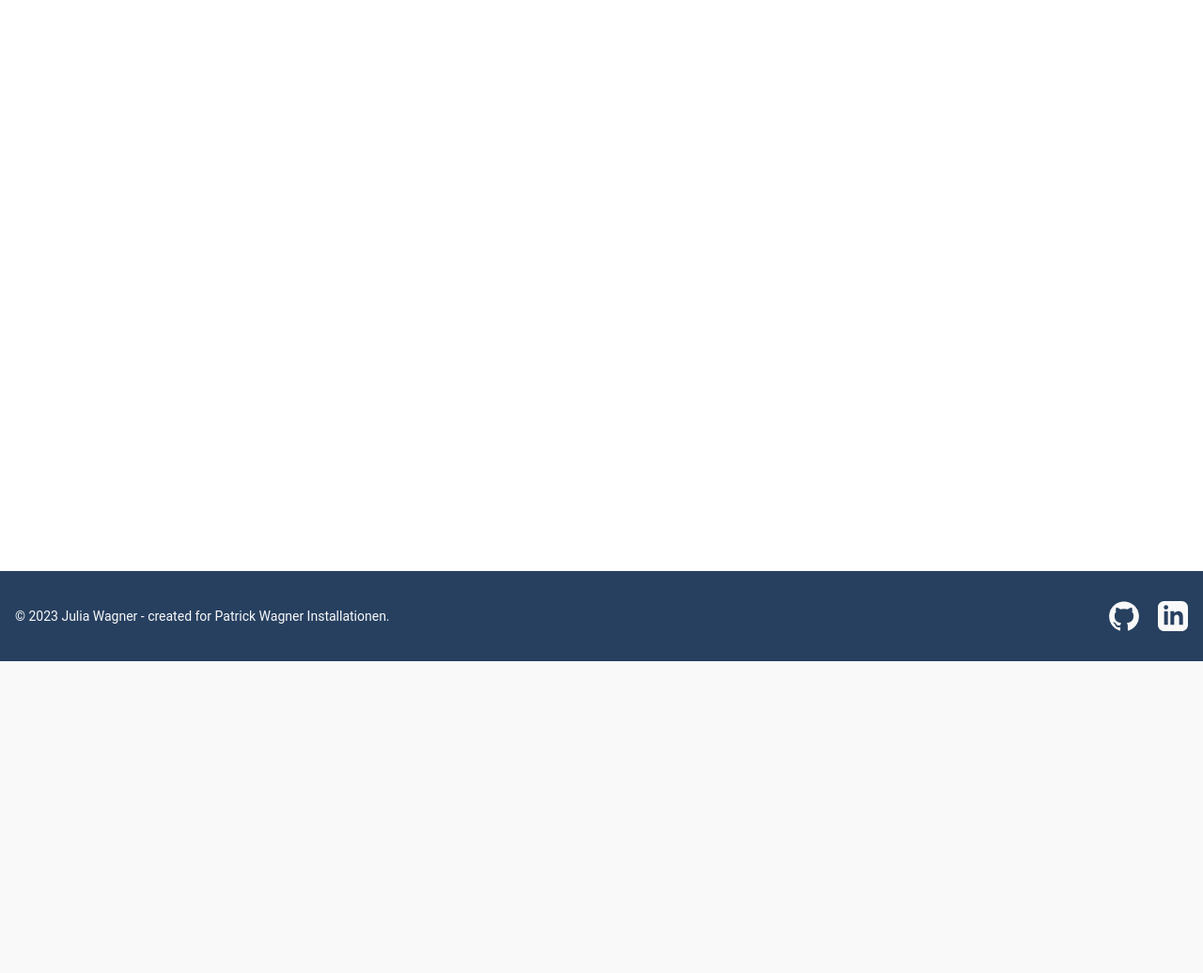
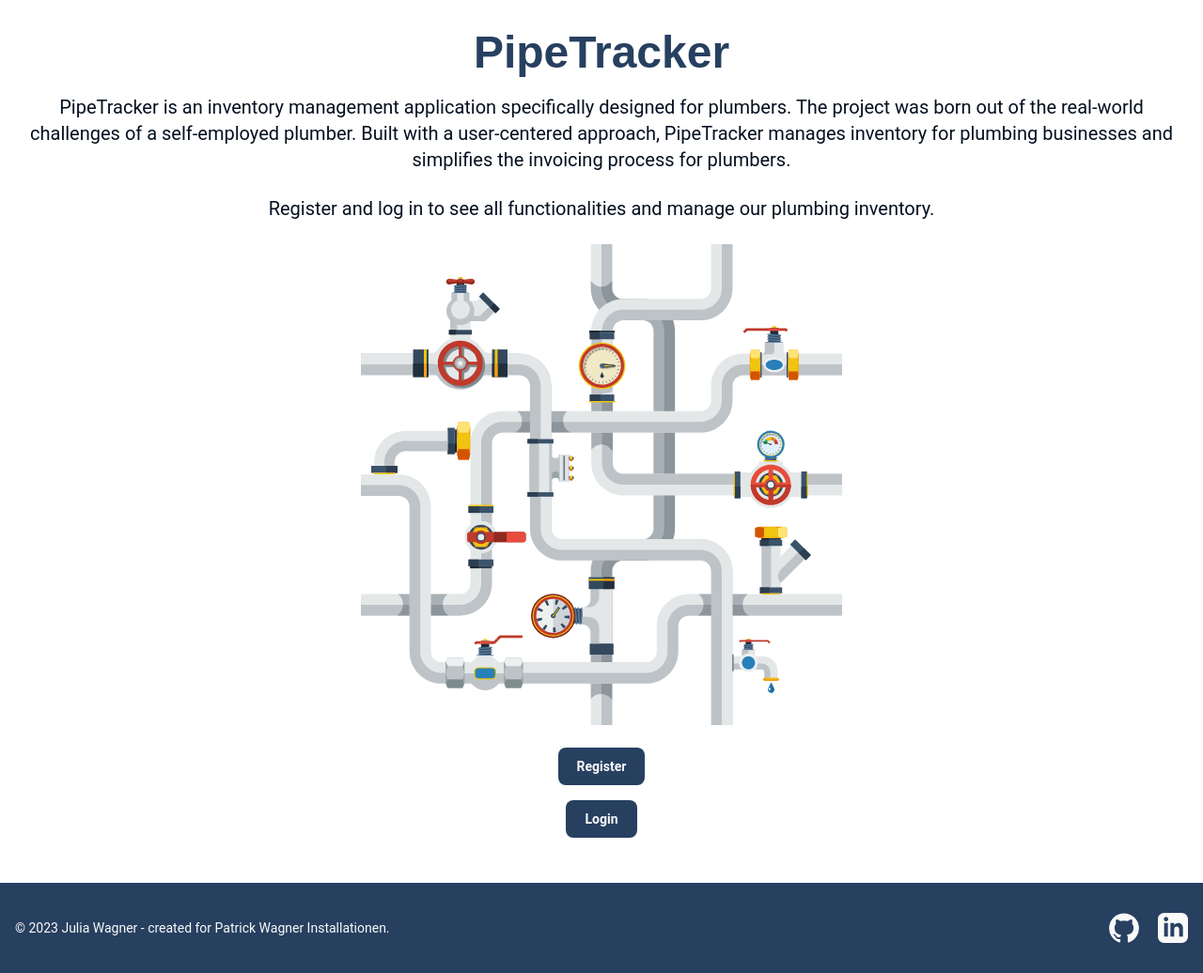
Before and after one commit to Julia-Wagner/PipeTracker, a Django app: page / in a window 1280 px wide. Shown: the part 96-1132 px from the top of the page at 94% size. Before the commit the page ends 800 px from the top, so only its background shows below. Run offline with Django 4.2, Linux system fonts and the light colour scheme.

Commit message:
feat: add content to landing page and add deployed link to readme

```diff
--- a/home/templates/home/index.html
+++ b/home/templates/home/index.html
@@ -1 +1,27 @@
 {% extends "base.html" %}
+
+{% block content %}
+
+<div class="text-center">
+    <h1 class="mb-5 text-3xl font-bold text-darkblue md:text-4xl lg:text-5xl">
+        PipeTracker</h1>
+    <p class="mb-6 text-lg font-normal text-customblack lg:text-xl">PipeTracker
+        is an inventory management application specifically designed
+        for plumbers. The project was born out of the real-world challenges of
+        a self-employed plumber. Built with a user-centered approach,
+        PipeTracker manages inventory for plumbing businesses and simplifies
+        the invoicing process for plumbers.</p>
+    <p class="mb-6 text-lg font-normal text-customblack lg:text-xl">Register
+        and log in to see all functionalities and manage our plumbing
+        inventory.</p>
+
+    <img class="h-auto max-w-lg mx-auto mb-6" src="./static/images/pipes.svg" alt="vector image of pipes">
+
+    <a href="{% url 'account_signup' %}"
+    class="block w-fit m-auto font-bold text-customwhite bg-darkblue hover:bg-lightblue hover:text-customblack focus:ring-4 focus:ring-blue-300 rounded-lg text-sm px-5 py-2.5 mb-4 focus:outline-none">Register</a>
+    <a href="{% url 'account_login' %}"
+    class="block w-fit m-auto font-bold text-customwhite bg-darkblue hover:bg-lightblue hover:text-customblack focus:ring-4 focus:ring-blue-300 rounded-lg text-sm px-5 py-2.5 mb-4 focus:outline-none">Login</a>
+
+</div>
+
+{% endblock %}
--- a/static/css/output.css
+++ b/static/css/output.css
@@ -740,6 +740,10 @@ video {
   max-width: 1280px;
 }
 
+.max-w-lg {
+  max-width: 32rem;
+}
+
 .flex-auto {
   flex: 1 1 auto;
 }
--- a/templates/allauth/account/base_manage.html
+++ b/templates/allauth/account/base_manage.html
@@ -1 +1 @@
-{% extends "allauth/layouts/manage.html" %}
+{% extends "base.html" %}
```
Also changed, not shown: README.md, static/images/pipes.svg (added).
